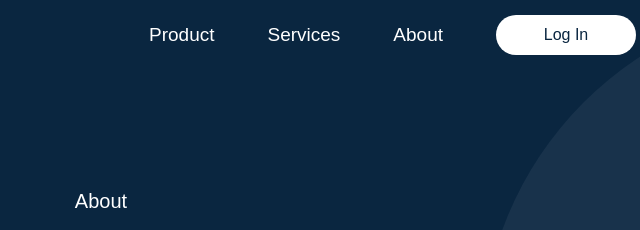
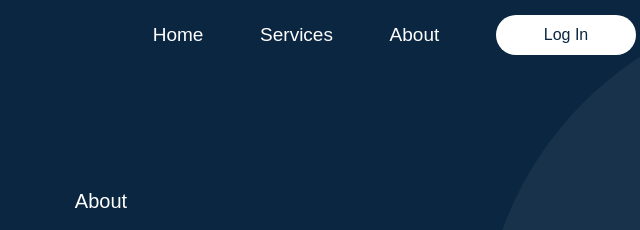
Before and after one commit to Abdulwaaheed/boldo, a plain HTML site: page about_page.html in a window 1280 px wide. Shown: the top 230 px of the page, 539-1179 px from the left. Drawn offline with Linux system fonts and the light colour scheme.

Commit message:
index.html ga ozgardi

```diff
--- a/about_page.html
+++ b/about_page.html
@@ -21,7 +21,7 @@
             <div class="navig">
                 <ul id="nav">
                 <li class="navigation">
-                    <a href="">Product</a>
+                    <a href="./index.html">Home</a>
                 </li>
                 <li class="navigation">
                     <a href="">Services</a>
```
Also changed, not shown: index.html (renamed from Home_page.html, +1 -1 lines).
